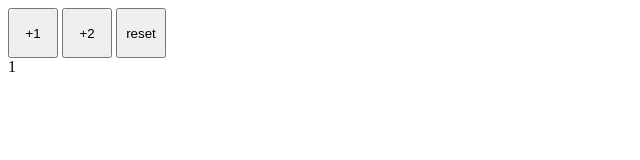
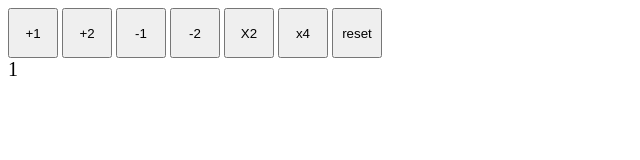
Before and after one commit to Asbajgus/Add-numbers, a plain HTML site: page index.html in a window 1280 px wide. Both pictures are taken after a click on the button "+1". Shown: the whole page, without its empty margins (0-640 px from the left). Drawn offline with Linux system fonts and the light colour scheme.

Commit message:
Update index.html

```diff
--- a/index.html
+++ b/index.html
@@ -17,6 +17,10 @@
 <body>
     <button onclick="plusOneNumber()">+1</button>
     <button onclick="plusTwoNumber()">+2</button>
+    <button onclick="removeOneNumber()">-1</button>
+    <button onclick="removeTwoNumber()">-2</button>
+    <button onclick="multiplyByTwo()">X2</button>
+    <button onclick="multiplyByFour()">x4</button>
     <button onclick="resetNumber()">reset</button>
     <div id="number">0</div>
 
@@ -25,16 +29,40 @@
       function plusOneNumber(){
         number ++
         document.getElementById('number').innerHTML = number;
+        document.getElementById('number').style.fontSize = "20px";
       }
 
       function plusTwoNumber(){
         number +=2
         document.getElementById('number').innerHTML = number;
+        document.getElementById('number').style.fontSize = "40px";
+      }
+
+      function removeOneNumber(){
+        number --
+        document.getElementById('number').innerHTML = number;
+        document.getElementById('number').style.fontSize = "15px"
+      }
+
+      function removeTwoNumber(){
+        number -=2
+        document.getElementById('number').innerHTML = number;
+           document.getElementById('number').style.fontSize = "10px"
       }
       function resetNumber(){
       number = 0;
       document.getElementById('number').innerHTML = number;
       }
+
+      function multiplyByTwo(){
+      number *=2;
+      document.getElementById('number').innerHTML = number;
+      }
+
+      function multiplyByFour(){
+      number *=4;
+      document.getElementById('number').innerHTML = number;
+      }
 </script>
 </body>
 </html>
```
